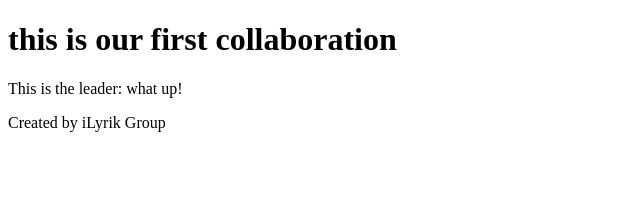
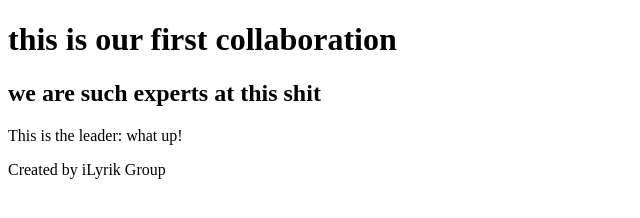
Before and after one commit to iLyrik/crispy-octo-goggles, a plain HTML site: page index.html in a window 1280 px wide. Shown: the whole page, without its empty margins (0-640 px from the left). Drawn offline with Linux system fonts and the light colour scheme.

Commit message:
added a sub heading

```diff
--- a/index.html
+++ b/index.html
@@ -6,6 +6,7 @@
 </head>
 <body>
 	<h1>this is our first collaboration</h1>
+	<h2>we are such experts at this shit</h2>
 
 	<p>This is the leader: what up!</p>
 
```
